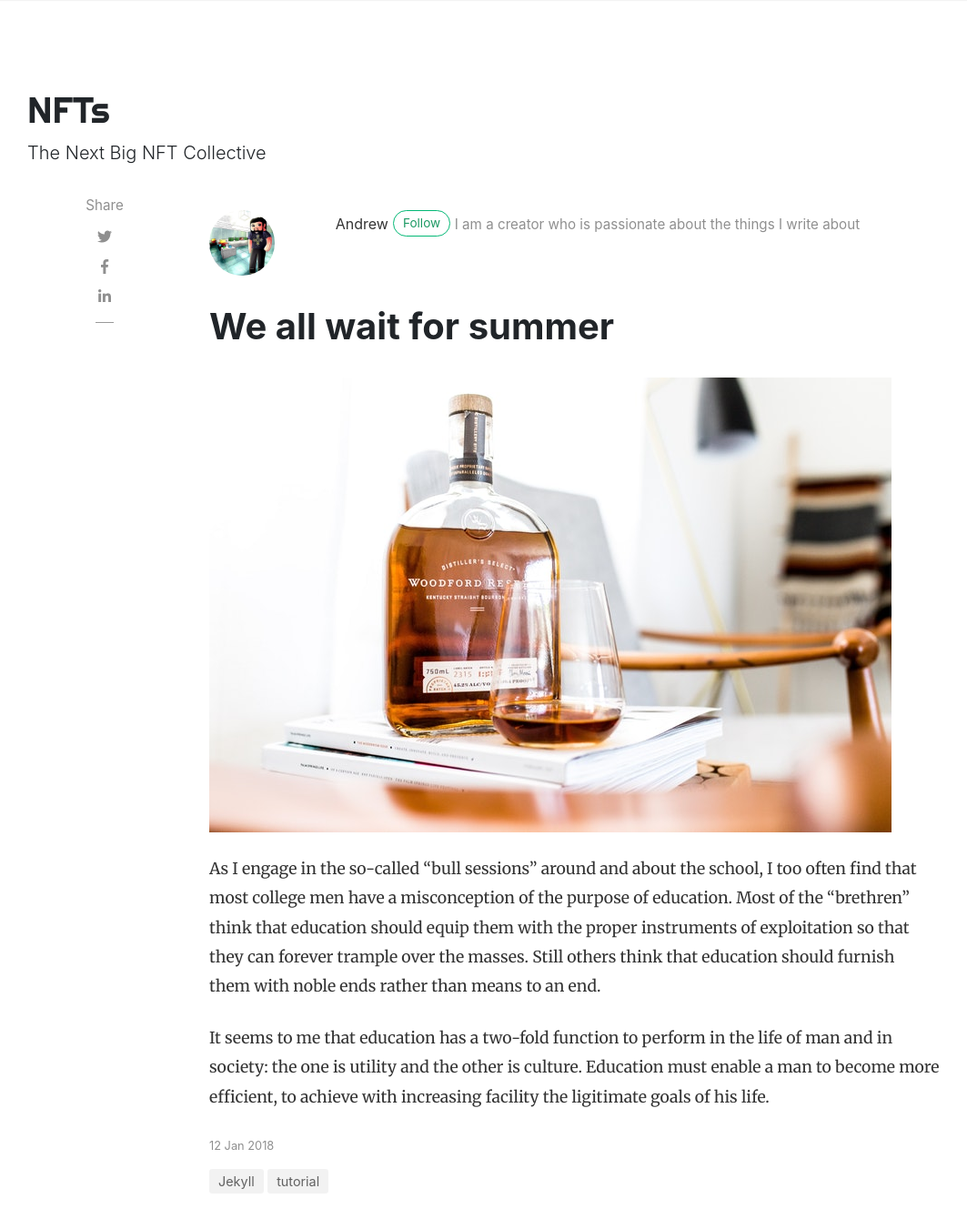
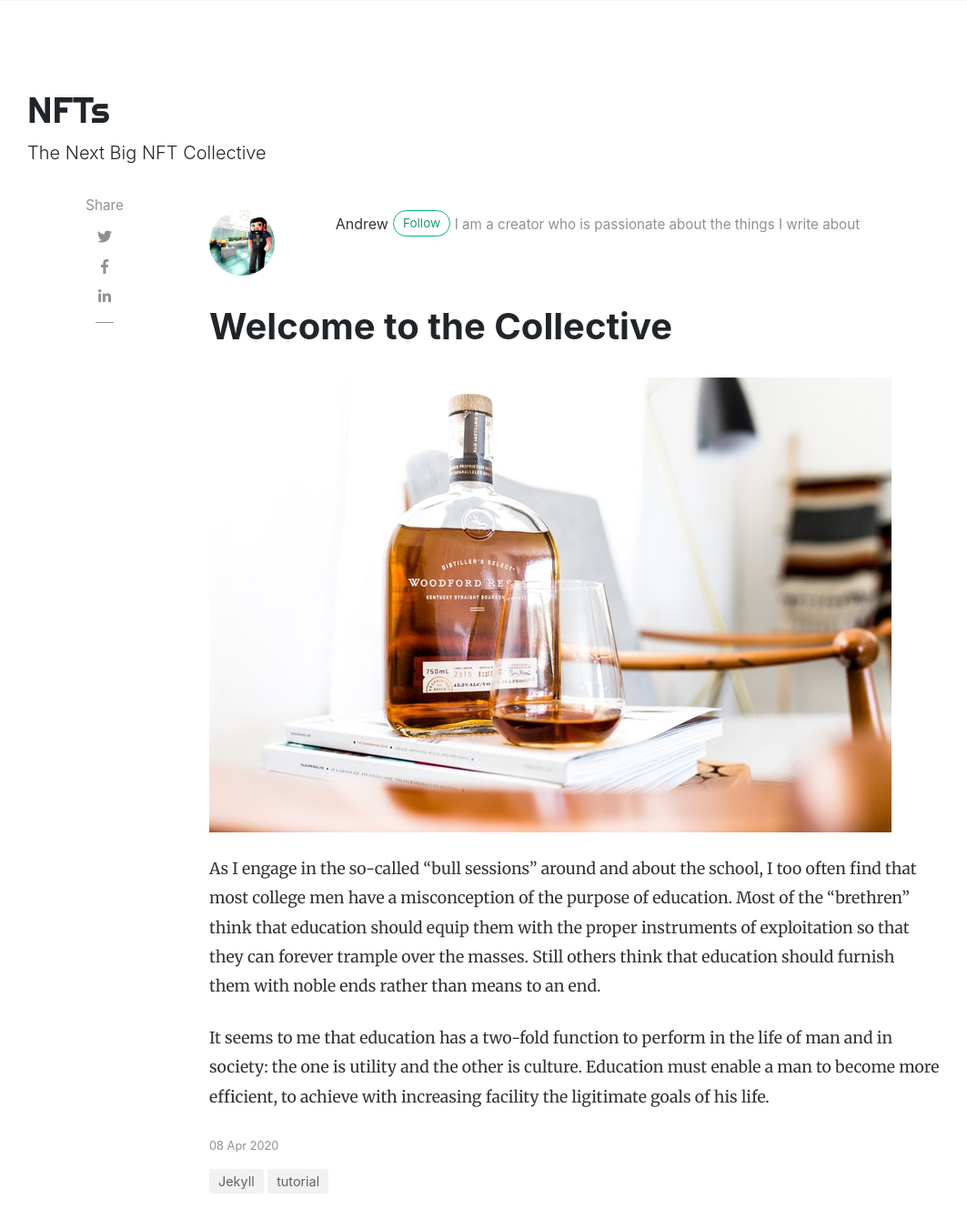
Before and after one commit to Mentors4EDU/NFTs, a Jekyll site: the page built from _posts/2020-04-08-Welcome-to-the-Collective.md, in a window 1280 px wide and 1400 px high. Shown: the top 1351 px of the window at 91% size, without its empty margins (55-1118 px from the left). Built offline with Jekyll 4.4.1, drawn with Linux system fonts in a browser that asks for light colours; nearby versions of some CDN libraries; comment, search, counter and statistics services are not loaded.

Commit message:
Update and rename 2018-01-12-we-all-wait-for-summer.md to 2020-04-08-Welcome-to-the-Collective.md

```diff
--- a/_posts/2018-01-12-we-all-wait-for-summer.md
+++ b/_posts/2020-04-08-Welcome-to-the-Collective.md
@@ -1,6 +1,6 @@
 ---
 layout: post
-title:  "We all wait for summer"
+title:  "Welcome to the Collective"
 author: Andrew
 categories: [ Jekyll, tutorial ]
 image: assets/images/5.jpg
```
